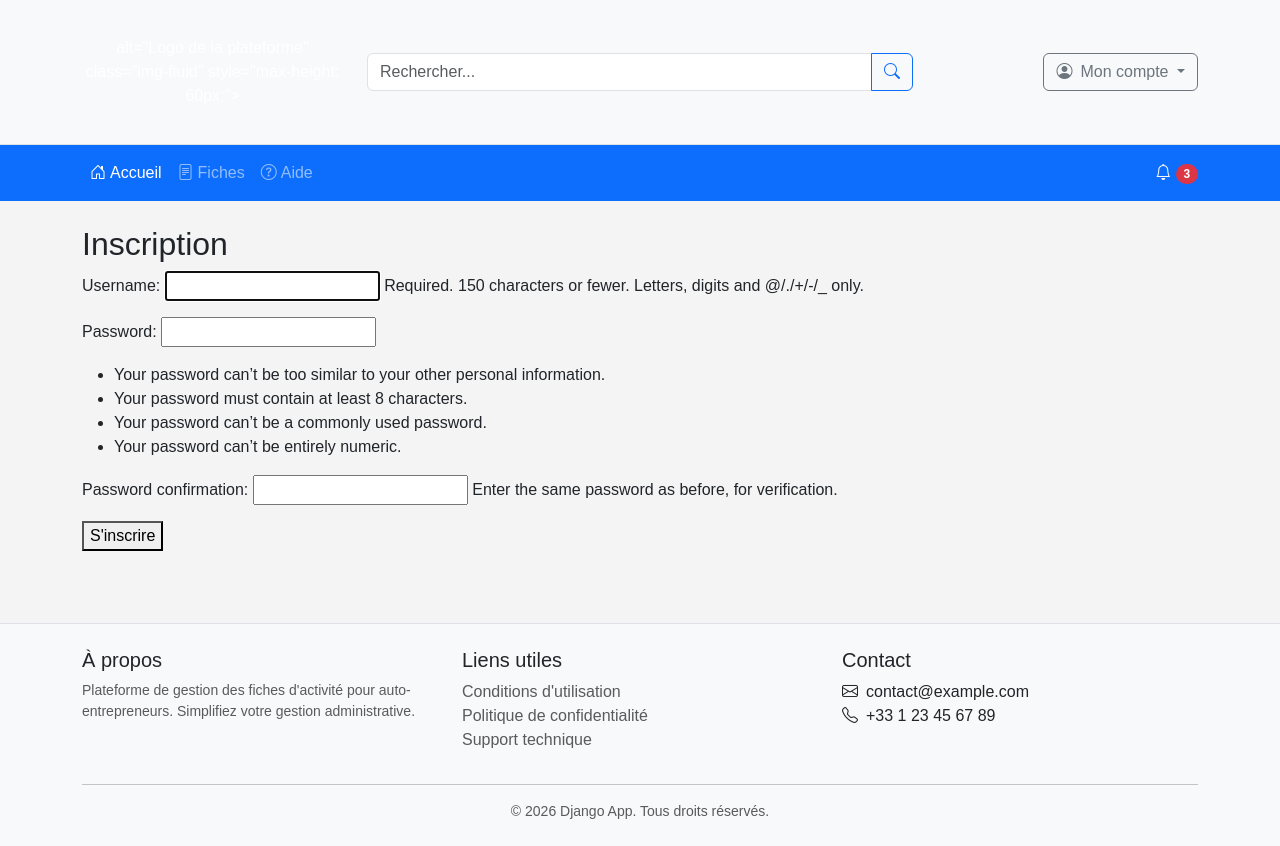
After one commit to Wafaberr/project_django, a Django app: page /utilisateurs/registration in a window 1280 px wide. The commit adds this page. Run offline with Django 5.2, Linux system fonts and the light colour scheme.

Commit message:
git commit -m 'registration page and logout link'

```diff
--- a/plateforme/templates/layout.html
+++ b/plateforme/templates/layout.html
@@ -66,7 +66,7 @@
                 <li><a class="dropdown-item" href="#"><i class="bi bi-file-text me-2"></i>Mes fiches</a></li>
                 <li><a class="dropdown-item" href="#"><i class="bi bi-gear me-2"></i>Paramètres</a></li>
                 <li><hr class="dropdown-divider"></li>
-                <li><a class="dropdown-item text-danger" href="#"><i class="bi bi-box-arrow-right me-2"></i>Déconnexion</a></li>
+                <li><a class="dropdown-item text-danger" href="{% url 'utilisateurs:registration' %}"><i class="bi bi-box-arrow-right me-2"></i>Déconnexion</a></li>
               </ul>
             </div>
           </div>
--- /dev/null
+++ b/plateforme/utilisateurs/templates/registration.html
@@ -0,0 +1,12 @@
+{%extends 'layout.html' %}
+{% block title %}
+    Inscription
+{% endblock %}
+{% block content %}
+    <h2>Inscription</h2>
+    <form method="post" action="{% url 'utilisateurs:registration' %}">
+        {% csrf_token %}
+        {{ form.as_p }}
+        <button type="submit" class="form-submit">S'inscrire</button>
+    </form>
+{% endblock %}
--- a/plateforme/utilisateurs/views.py
+++ b/plateforme/utilisateurs/views.py
@@ -1,5 +1,15 @@
-from django.shortcuts import render
+from django.shortcuts import render, redirect
+from django.contrib.auth import login, authenticate
+from django.contrib.auth.forms import UserCreationForm
+# Create your views here.
 
-# Create your views here.
 def registration_view(request):
-    return render (request,'utilisateurs/registration.html')
+    if request.method=='POST':
+        form= UserCreationForm(request.POST)
+        if form.is_valid():
+            user=form.save()
+            login(request,user)
+            return redirect('formulaire:liste_fiches')  # Redirigez vers la page d'accueil ou une autre page après l'inscription
+    else:
+        form= UserCreationForm()
+    return render (request,'registration.html', {'form': form})
```
Also changed, not shown: plateforme/db.sqlite3, plateforme/formulaire/migrations/0002_alter_autoentrepreneur_capacite_handicap_and_more.py (added).
